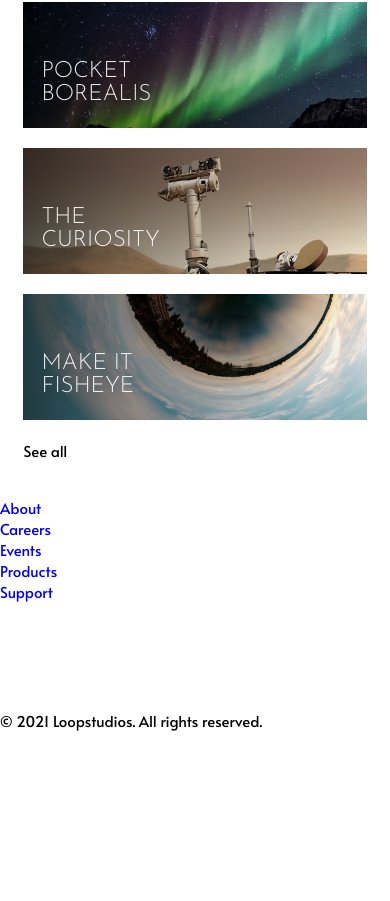
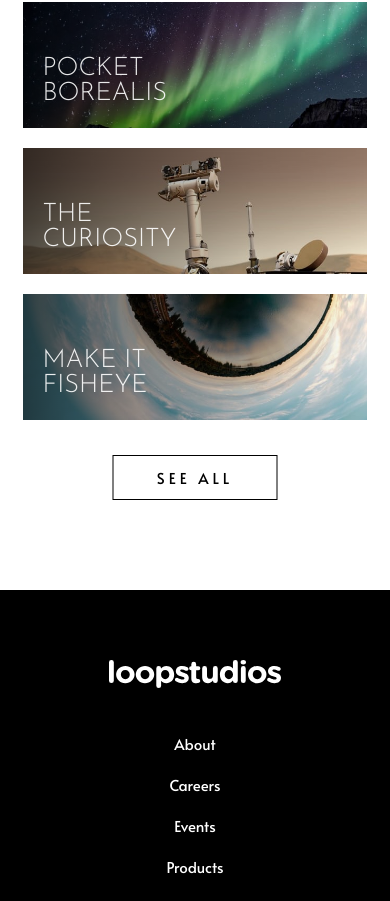
Before and after one commit to tanferest/loopstudios_FM, a website: page src/html/index.html in a window 390 px wide. Shown: the part 2361-3262 px from the top of the page. Drawn offline with nearby package versions, Linux system fonts and the light colour scheme; files that its build step writes are made by us from their sources; files whose address does not match are found by name.

Commit message:
style footer mobile

```diff
--- a/src/html/partials/footer.html
+++ b/src/html/partials/footer.html
@@ -2,19 +2,19 @@
     <img class="footer__logo" src="./assets/images/logo.svg" alt="Loopstudios Logo">
     <nav class="footer__nav">
         <ul class="footer__navlist">
-            <li class="footer__li"><a href="https://www.frontendmentor.io/challenges/loopstudios-landing-page-N88J5Onjw/hub" class="footer__link" target="_blank">About</a></li>
-            <li class="footer__li"><a href="https://www.frontendmentor.io/challenges/loopstudios-landing-page-N88J5Onjw/hub" class="footer__link" target="_blank">Careers</a></li>
-            <li class="footer__li"><a href="https://www.frontendmentor.io/challenges/loopstudios-landing-page-N88J5Onjw/hub" class="footer__link" target="_blank">Events</a></li>
-            <li class="footer__li"><a href="https://www.frontendmentor.io/challenges/loopstudios-landing-page-N88J5Onjw/hub" class="footer__link" target="_blank">Products</a></li>
-            <li class="footer__li"><a href="https://www.frontendmentor.io/challenges/loopstudios-landing-page-N88J5Onjw/hub" class="footer__link" target="_blank">Support</a></li>
+            <li class="footer__li"><a href="https://www.frontendmentor.io/challenges/loopstudios-landing-page-N88J5Onjw/hub" class="footer__nav--link" target="_blank">About</a></li>
+            <li class="footer__li"><a href="https://www.frontendmentor.io/challenges/loopstudios-landing-page-N88J5Onjw/hub" class="footer__nav--link" target="_blank">Careers</a></li>
+            <li class="footer__li"><a href="https://www.frontendmentor.io/challenges/loopstudios-landing-page-N88J5Onjw/hub" class="footer__nav--link" target="_blank">Events</a></li>
+            <li class="footer__li"><a href="https://www.frontendmentor.io/challenges/loopstudios-landing-page-N88J5Onjw/hub" class="footer__nav--link" target="_blank">Products</a></li>
+            <li class="footer__li"><a href="https://www.frontendmentor.io/challenges/loopstudios-landing-page-N88J5Onjw/hub" class="footer__nav--link" target="_blank">Support</a></li>
         </ul>
     </nav>
     <nav class="footer__social">
-        <ul class="footer__sociallist">
-            <li class="footer__socialitem"><a href="https://www.facebook.com/frontendmentor" class="footer__social--link" target="_blank"><img src="./assets/images/icon-facebook.svg" alt="Facebook icon"></a></li>
-            <li class="footer__socialitem"><a href="https://twitter.com/frontendmentor" class="footer__social--link" target="_blank"><img src="./assets/images/icon-twitter.svg" alt="Twitter icon"></a></li>
-            <li class="footer__socialitem"><a href="https://github.com/tanferest" class="footer__social--link" target="_blank"><img src="./assets/images/icon-pinterest.svg" alt="Pinterest icon"></a></li>
-            <li class="footer__socialitem"><a href="https://github.com/tanferest" class="footer__social--link" target="_blank"><img src="./assets/images/icon-instagram.svg" alt="Instagram icon"></a></li>
+        <ul class="footer__social--list">
+            <li class="footer__social--item"><a href="https://www.facebook.com/frontendmentor" class="footer__social--link" target="_blank"><img src="./assets/images/icon-facebook.svg" alt="Facebook icon"></a></li>
+            <li class="footer__social--item"><a href="https://twitter.com/frontendmentor" class="footer__social--link" target="_blank"><img src="./assets/images/icon-twitter.svg" alt="Twitter icon"></a></li>
+            <li class="footer__social--item"><a href="https://github.com/tanferest" class="footer__social--link" target="_blank"><img src="./assets/images/icon-pinterest.svg" alt="Pinterest icon"></a></li>
+            <li class="footer__social--item"><a href="https://github.com/tanferest" class="footer__social--link" target="_blank"><img src="./assets/images/icon-instagram.svg" alt="Instagram icon"></a></li>
         </ul>
     </nav>
     <p class="footer__text">&copy; 2021 Loopstudios. All rights reserved.</p>
--- a/src/html/partials/main.html
+++ b/src/html/partials/main.html
@@ -66,6 +66,6 @@
                 <p class="creations__text">Make it fisheye</p>
             </li>
         </ul>
-        <button>See all</button>
+        <button class="creations__btn">See all</button>
     </section>
 </main>
--- a/src/scss/layout/_footer.scss
+++ b/src/scss/layout/_footer.scss
@@ -1,3 +1,35 @@
 .footer {
-    height: 80vh;
+    min-height: 80vh;
+    background-color: $black;
+    padding: 18% 6% 10% 6%;
+    display: flex;
+    flex-direction: column;
+    align-items: center;
+    &__logo {
+        width: 50%;
+        margin-bottom: 25px;
+    }
+    &__nav {
+        margin-bottom: 20px;
+        text-align: center;
+        &--link {
+            color: $white;
+        }
+    }
+    &__li {
+        margin-top: 20px;
+    }
+    &__social {
+        margin: 50px 0 20px 0;
+        &--list {
+            display: flex;
+            align-items: center;
+        }
+        &--item {
+            margin: 0 8px;
+        }
+    }
+    &__text {
+        color: $dark-gray;
+    }
 }
--- a/src/scss/layout/_page.scss
+++ b/src/scss/layout/_page.scss
@@ -26,6 +26,7 @@
 }
 
 .creations {
+    margin-bottom: 90px;
     &__list {
         margin-top: 40px;
     }
@@ -39,10 +40,10 @@
     &__text {
         position: absolute;
         bottom: 22px;
-        left: 18px;
+        left: 19px;
         text-transform: uppercase;
         font-family: 'Josefin Sans', sans-serif;
-        font-size: 1.5rem;
+        font-size: 1.7rem;
         max-width: 9ch;
         color: rgba(255, 255, 255, 0.9);
     }
@@ -51,6 +52,17 @@
         width: 100%;
         height: 100%;
         background: linear-gradient(-.25turn, rgba(0, 0, 0, 0), 60%, rgba(0, 0, 0, 0.65));
+    }
+    &__btn {
+        position: relative;
+        margin-top: 15px;
+        left: 50%;
+        transform: translateX(-50%);
+        width: 165px;
+        height: 45px;
+        border: 1px solid $black;
+        text-transform: uppercase;
+        letter-spacing: 4px;
     }
 }
 
```
